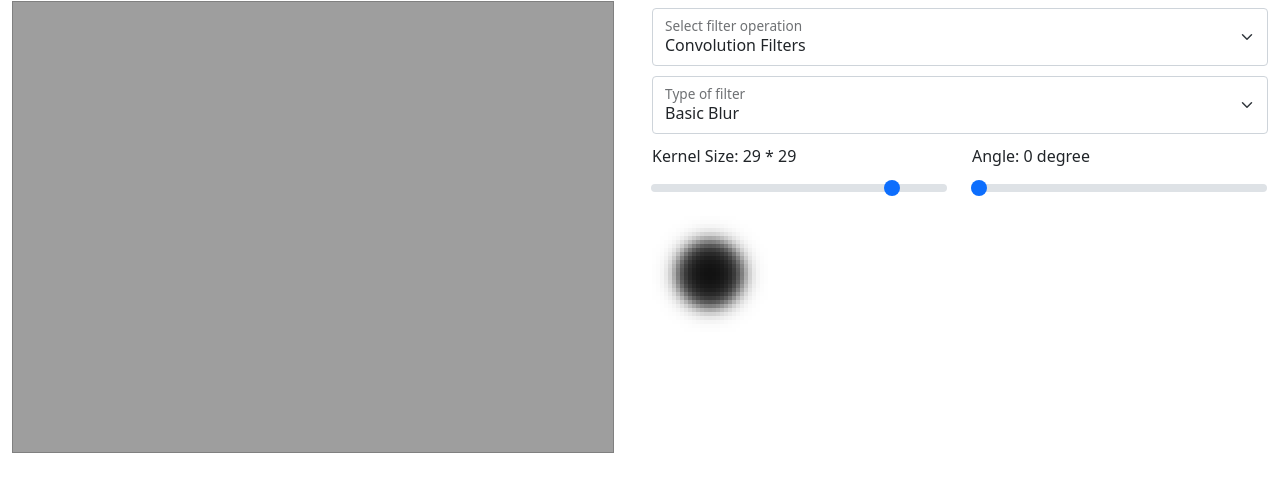
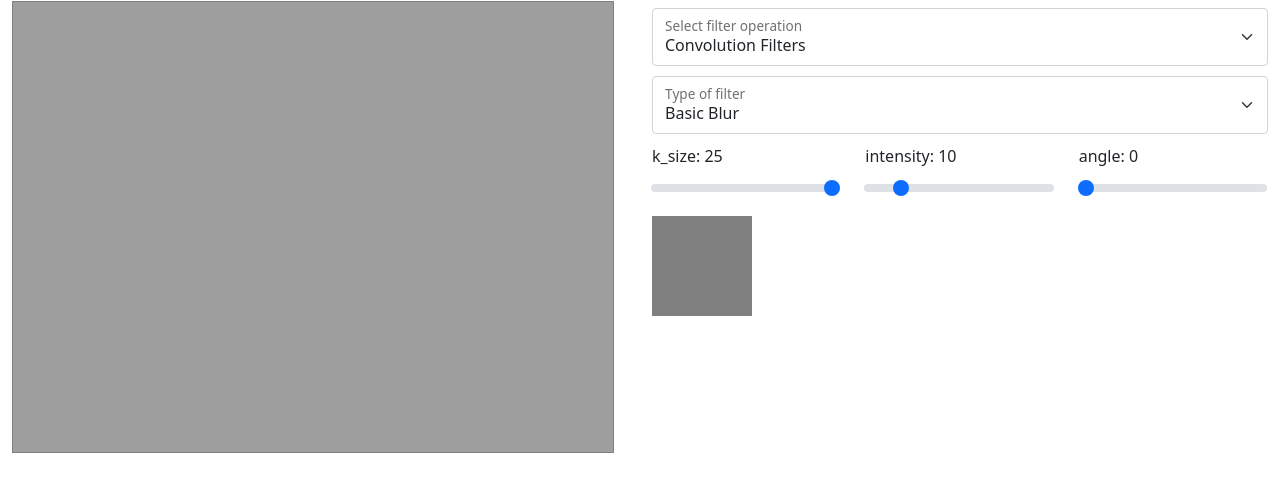
Before and after one commit to dokaniasourav/csce646, a plain HTML site: page pr01/project.html in a window 1280 px wide. Shown: the part 48-540 px from the top of the page. Drawn offline with Linux system fonts and the light colour scheme.

Commit message:
Added new uniforms, structure updates

```diff
--- a/pr01/index.js
+++ b/pr01/index.js
@@ -1,6 +1,6 @@
 "use strict";
 
-const UNIFORM_MAX = 29;
+const UNIFORM_MAX = 25;
 
 const vertexShaderSource = `#version 300 es
 
@@ -36,10 +36,12 @@ const fragmentShaderSource = `#version 300 es
     uniform float u_kernel[${UNIFORM_MAX*UNIFORM_MAX}];
     uniform int u_kernel_size;
     uniform int choice_algo;
+    uniform int intensity;
 
     vec3 dither(vec3 col) {
         vec3 out_col;
         const int matrixWidth = 8;
+        /**/
         const int indexMatrix[64] =     int[](0,  32, 8,  40, 2,  34, 10, 42,
                                              48, 16, 56, 24, 50, 18, 58, 26,
                                              12, 44, 4,  36, 14, 46, 6,  38,
@@ -48,6 +50,7 @@ const fragmentShaderSource = `#version 300 es
                                              51, 19, 59, 27, 49, 17, 57, 25,
                                              15, 47, 7,  39, 13, 45, 5,  37,
                                              63, 31, 55, 23, 61, 29, 53, 21);
+        /**/
 
         vec2 indexCord = vec2(textureSize(u_image, 0)) * v_texCord;
         int x = int(indexCord.x)%matrixWidth;
@@ -55,6 +58,11 @@ const fragmentShaderSource = `#version 300 es
         int index = x + y*matrixWidth;
 
         float threshold = float(indexMatrix[index])/float(matrixWidth*matrixWidth);
+        // float threshold = u_kernel[index];
+
+        // out_col.r = round(col.r*float(intensity))/float(intensity);
+        // out_col.g = round(col.g*float(intensity))/float(intensity);
+        // out_col.b = round(col.b*float(intensity))/float(intensity);
 
         out_col.r = col.r > threshold ? 1.0 : 0.0;
         out_col.g = col.g > threshold ? 1.0 : 0.0;
@@ -64,7 +72,7 @@ const fragmentShaderSource = `#version 300 es
     }
 
     vec3 convolution() {
-        vec2 onePixel = vec2(1) / vec2(textureSize(u_image, 0));
+        vec2 onePixel = vec2(intensity) / vec2(textureSize(u_image, 0));
         float kernelSum = 1.0;
 
         vec4 colorSum = vec4(0.0);      // Initially zero -- 0.0, 0.0, 0.0, 0.0
@@ -117,13 +125,25 @@ const fragmentShaderSource = `#version 300 es
     }
 `;
 
+let slider_values = {};
+
 let operation_t = 1;
-let k_size = UNIFORM_MAX;
-let sel_angle = 0;
-let filter_t = 2;
+let filter_t = 1;
+
 let kernel_data_loc;
 let kernel_size_loc;
 let choice_algo_loc;
+let intensity_loc;
+
+/**
+ * Updating image based on GUI
+ * */
+let operation_select;
+let k_size_slider;
+let intensity_slider;
+
+let angle_slider;
+let filter_select;
 
 const getWebGL = () => {
     let canvas = document.querySelector("#main-canvas");
@@ -146,29 +166,34 @@ $('document').ready(() => {
     kernel_data_loc = webgl.getUniformLocation(program, 'u_kernel[0]');
     kernel_size_loc = webgl.getUniformLocation(program, 'u_kernel_size');
     choice_algo_loc = webgl.getUniformLocation(program, 'choice_algo');
+    intensity_loc = webgl.getUniformLocation(program, 'intensity');
 
-    /**
-     * Updating image based on GUI
-     * */
-    const operation_select = $('#operation-select');
-    const k_size_slider = $('#kernel_size_inp');
-    const angle_slider = $('#angle_sel_inp');
-    const filter_select = $('#filter-select');
 
-    k_size_slider.val(k_size);
+    operation_select = $('#operation-select');
+    filter_select    = $('#filter-select');
+
+    k_size_slider    = $('#kernel_size_inp');
+    angle_slider     = $('#angle_sel_inp');
+    intensity_slider = $('#intensity_inp');
+
+    slider_values[angle_slider.attr('name')] = 0;
+    slider_values[k_size_slider.attr('name')] = 25;
+    slider_values[intensity_slider.attr('name')] = 10;
+
+    // Setting the defaults
     k_size_slider.attr('max', UNIFORM_MAX);
-    angle_slider.val(sel_angle);
     image_update();
 
-    k_size_slider.change(() => {
-        k_size = k_size_slider.val();
-        image_update();
-    });
-
-    angle_slider.change(() => {
-        sel_angle = angle_slider.val();
-        image_update();
-    });
+    for (let slider of [k_size_slider, angle_slider, intensity_slider]) {
+        let a_name = slider.attr('name');
+        $('#' + a_name + '_label').html(`${a_name}: ${slider_values[a_name]}`);
+        slider.val(slider_values[a_name]);
+        slider.change(() => {
+            let a_name = slider.attr('name');
+            slider_values[a_name] = parseInt(slider.val());
+            image_update();
+        })
+    }
 
     filter_select.change(() => {
         let option = filter_select.find(':selected');
@@ -196,10 +221,14 @@ $('document').ready(() => {
 function image_update() {
     /**
      * Take the filter type and slider value and update the kernel in shader */
+    let k_size = slider_values[k_size_slider.attr('name')];
+    let sel_angle = slider_values[angle_slider.attr('name')];
+    let intensity = slider_values[intensity_slider.attr('name')];
+
+    console.log('K size = ', k_size, ' angle = ', sel_angle);
+
     let array_size = k_size * k_size;
     let kernel_data = [];
-    $('#kernel_size_label').html(`Kernel Size: ${k_size} * ${k_size}`);
-    $('#angle_sel_label').html(`Angle: ${sel_angle} degree`);
 
     if (filter_t === 1) {
         for (let i = 0; i < k_size; i++) {
@@ -280,6 +309,7 @@ function image_update() {
     webgl.uniform1fv(kernel_data_loc, kernel_data);
     webgl.uniform1i(kernel_size_loc, k_size);
     webgl.uniform1i(choice_algo_loc, operation_t);
+    webgl.uniform1i(intensity_loc, intensity)
     webgl.drawArrays(webgl.TRIANGLES, 0, 6);
 }
 
--- a/pr01/project.html
+++ b/pr01/project.html
@@ -43,12 +43,16 @@
                                 </div>
                                 <div class="row">
                                     <div class="input-group mb-3 col">
-                                        <label for="kernel_size_inp" class="form-label" id="kernel_size_label">Kernel Size</label>
-                                        <input type="range" class="form-range" id="kernel_size_inp" min="5" max="25" step="2">
+                                        <label for="kernel_size_inp" class="form-label" id="k_size_label">Kernel Size</label>
+                                        <input type="range" class="form-range" id="kernel_size_inp" min="5" max="25" step="2" name="k_size">
                                     </div>
                                     <div class="input-group mb-3 col">
-                                        <label for="angle_sel_inp" class="form-label" id="angle_sel_label">Angle: </label>
-                                        <input type="range" class="form-range" id="angle_sel_inp" min="0" max="359" step="5">
+                                        <label for="intensity_inp" class="form-label" id="intensity_label">Intensity: </label>
+                                        <input type="range" class="form-range" id="intensity_inp" min="2" max="50" step="2" name="intensity">
+                                    </div>
+                                    <div class="input-group mb-3 col">
+                                        <label for="angle_sel_inp" class="form-label" id="angle_label">Angle: </label>
+                                        <input type="range" class="form-range" id="angle_sel_inp" min="0" max="359" step="5" name="angle">
                                     </div>
                                 </div>
                                 <div id="kernel-rep">
```
Also changed, not shown: pr01/bunny.jpg (added).
